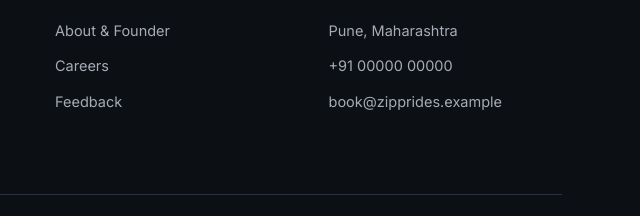
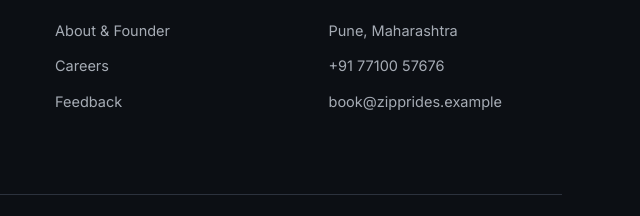
Before and after one commit to ShubhamGS0910/ZippRides, a plain HTML site: page index.html in a window 1280 px wide. Shown: the part 4637-4853 px from the top of the page, 640-1280 px from the left. Drawn offline with Linux system fonts and the light colour scheme.

Commit message:
Whatsapp Number Updated

```diff
--- a/index.html
+++ b/index.html
@@ -349,7 +349,7 @@
         <h4>Contact</h4>
         <ul>
           <li>Pune, Maharashtra</li>
-          <li><a href="tel:+910000000000">+91 00000 00000</a></li>
+          <li><a href="tel:+917710057676">+91 77100 57676</a></li>
           <li><a href="mailto:book@zipprides.example">book@zipprides.example</a></li>
         </ul>
       </div>
```
